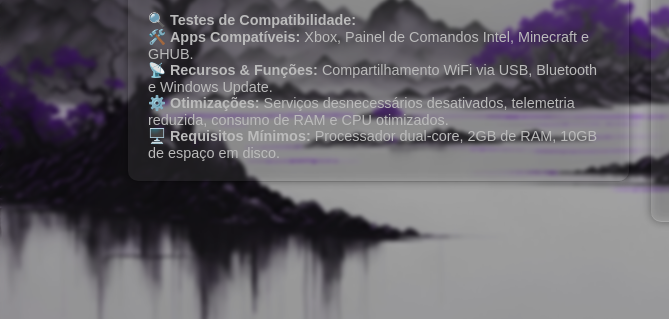
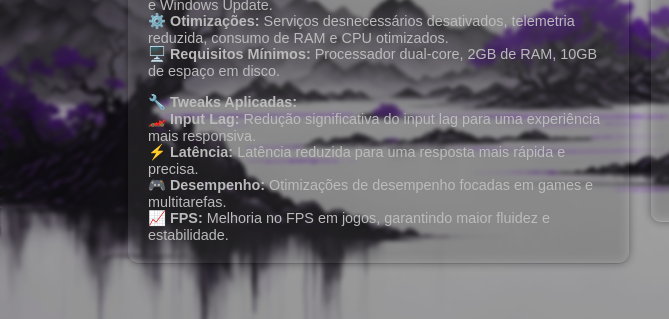
Before and after one commit to Johnzinn7/JHzOS, a plain HTML site: page index.html in a window 1280 px wide. Shown: the part 461-780 px from the top of the page, 0-669 px from the left. Drawn offline with Linux system fonts and the light colour scheme.

Commit message:
JHz Site Upload

```diff
--- a/index.html
+++ b/index.html
@@ -144,6 +144,13 @@
                 ⚙️ <b>Otimizações:</b> Serviços desnecessários desativados, telemetria reduzida, consumo de RAM e CPU otimizados.<br>
                 🖥️ <b>Requisitos Mínimos:</b> Processador dual-core, 2GB de RAM, 10GB de espaço em disco.<br>
             </div>
+            <div class="description-subtext">
+                🔧 <b>Tweaks Aplicadas:</b><br>
+                🏎️ <b>Input Lag:</b> Redução significativa do input lag para uma experiência mais responsiva.<br>
+                ⚡ <b>Latência:</b> Latência reduzida para uma resposta mais rápida e precisa.<br>
+                🎮 <b>Desempenho:</b> Otimizações de desempenho focadas em games e multitarefas.<br>
+                📈 <b>FPS:</b> Melhoria no FPS em jogos, garantindo maior fluidez e estabilidade.<br>
+            </div>
         </div>
 
         <!-- Logo e botão de download -->
```
